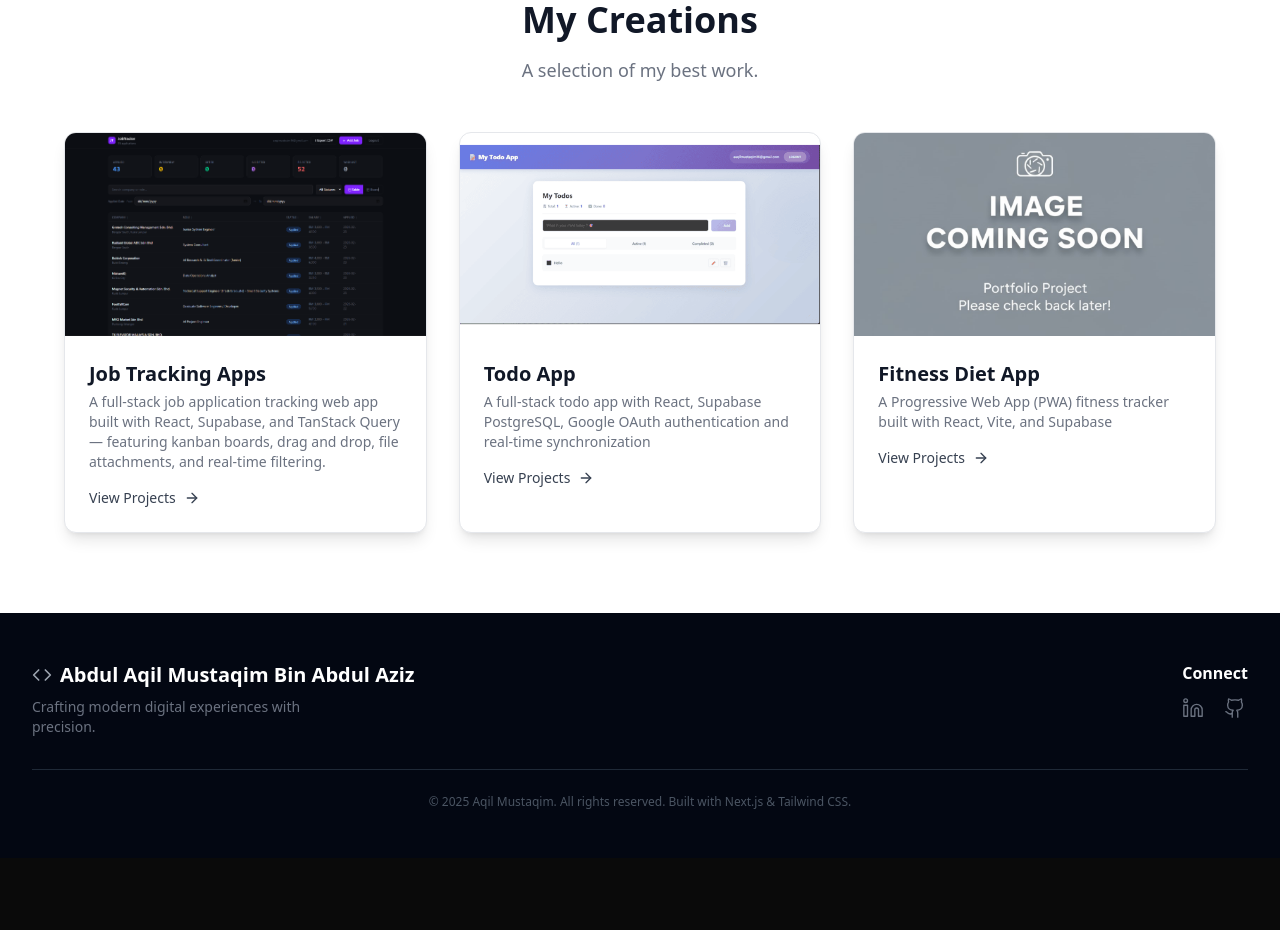
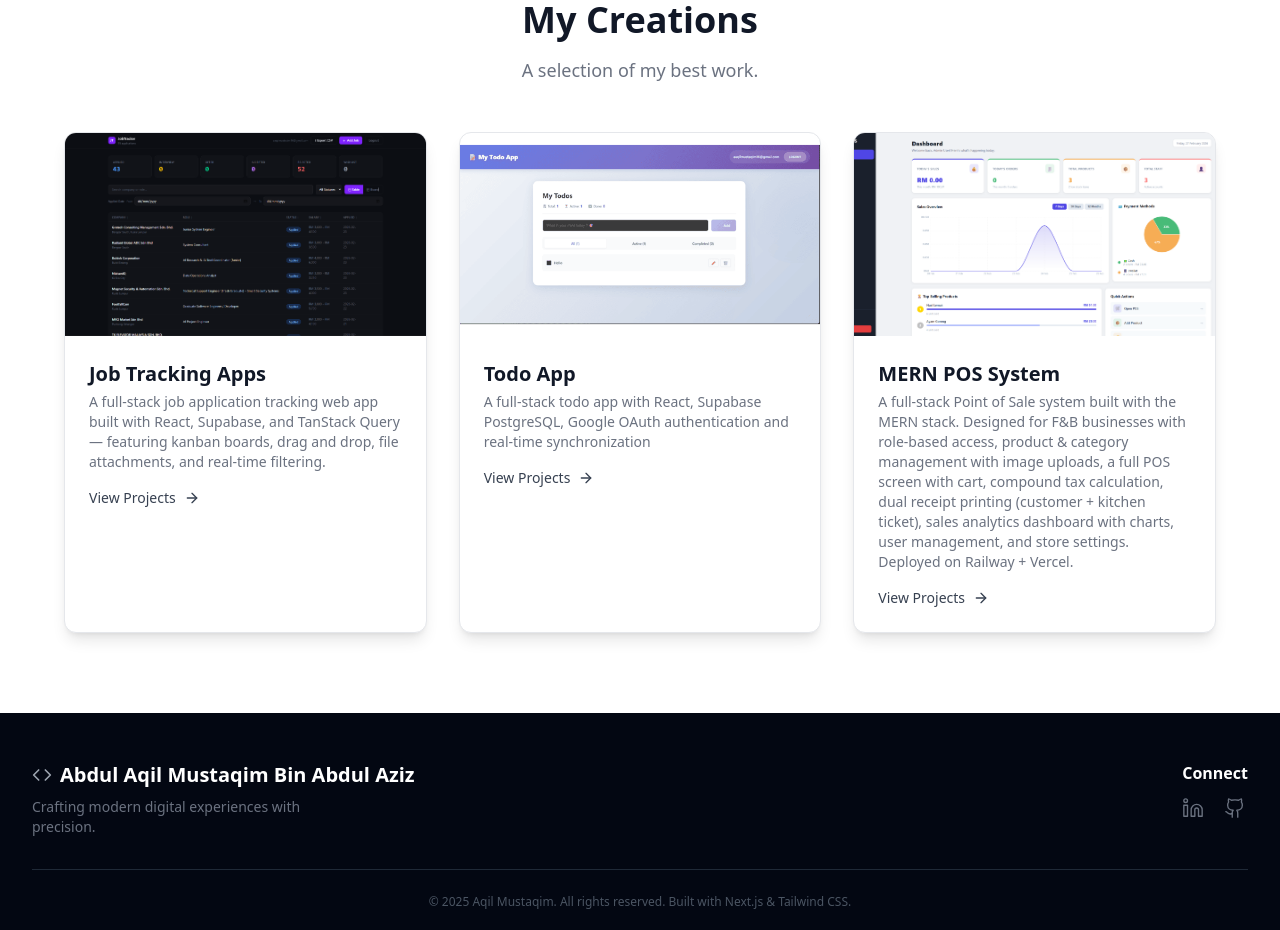
Before and after one commit to AqilMustaqim10/enhanced-portfolio, a Next.js app: page / in a window 1280 px wide. Shown: the part 1280-2210 px from the top of the page. Before the commit the page ends 2138 px from the top, so only its background shows below. Built offline with nearby package versions, Linux system fonts and the light colour scheme.

Commit message:
updated projects

```diff
--- a/src/app/page.js
+++ b/src/app/page.js
@@ -70,7 +70,6 @@ const TypeAnimationComponent = ({ sequence, speed, className }) => {
   );
 };
 
-
 // Data kemahiran anda (boleh ubah atau tambah)
 const skills = [
   { name: "HTML", level: "Advanced", icon: "/icons/html.png" },
@@ -88,7 +87,6 @@ const featuredProjects = [
     description:
       "A full-stack job application tracking web app built with React, Supabase, and TanStack Query — featuring kanban boards, drag and drop, file attachments, and real-time filtering.",
     image: "/images/projects1.png",
-    // link replaced with live Vercel URL
     link: "https://job-tracker-gold-nine.vercel.app/",
   },
   {
@@ -96,14 +94,14 @@ const featuredProjects = [
     description:
       "A full-stack todo app with React, Supabase PostgreSQL, Google OAuth authentication and real-time synchronization",
     image: "/images/todo.png",
-    link: "/projects/social-dashboard",
+    link: "https://todo-app-mu-gold.vercel.app/",
   },
   {
-    title: "Fitness Diet App",
+    title: "MERN POS System",
     description:
-      "A Progressive Web App (PWA) fitness tracker built with React, Vite, and Supabase",
-    image: "/images/soon.jpg",
-    link: "/projects/my-portfolio",
+      "A full-stack Point of Sale system built with the MERN stack. Designed for F&B businesses with role-based access, product & category management with image uploads, a full POS screen with cart, compound tax calculation, dual receipt printing (customer + kitchen ticket), sales analytics dashboard with charts, user management, and store settings. Deployed on Railway + Vercel.",
+    image: "/images/projects3.png",
+    link: "https://mern-pos-phi.vercel.app/login",
   },
 ];
 
@@ -195,10 +193,12 @@ export default function Home() {
           />
 
           <p className="text-lg font-light mb-10 text-gray-600 max-w-lg text-justify">
-            Fresh graduate in Information Technology (Business Computing) with hands-on experience in
-            manual software testing and basic web development. Skilled in HTML, CSS, JavaScript, PHP,
-            and SQL fundamentals, with exposure to test case preparation, bug reporting, and system
-            validation. Detail-oriented and quick to adapt to new technologies and workflows
+            Fresh graduate in Information Technology (Business Computing) with
+            hands-on experience in manual software testing and basic web
+            development. Skilled in HTML, CSS, JavaScript, PHP, and SQL
+            fundamentals, with exposure to test case preparation, bug reporting,
+            and system validation. Detail-oriented and quick to adapt to new
+            technologies and workflows
           </p>
 
           <div className="flex flex-col md:flex-row gap-4 justify-center md:justify-start">
@@ -309,7 +309,11 @@ export default function Home() {
                     src={project.image}
                     alt={project.title}
                     // Menggunakan gaya CSS untuk mencapai kesan 'layout="fill"' dan 'objectFit="cover"'
-                    style={{ width: "100%", height: "100%", objectFit: "cover" }}
+                    style={{
+                      width: "100%",
+                      height: "100%",
+                      objectFit: "cover",
+                    }}
                     className="transition-transform duration-500 group-hover:scale-110"
                     onError={(e) => {
                       e.target.onerror = null;
--- a/src/app/projects/page.jsx
+++ b/src/app/projects/page.jsx
@@ -13,7 +13,7 @@ import {
   Settings,
 } from "lucide-react";
 
-// --- Data Placeholder Projek ---
+// --- Data Placeholder Project ---
 const projects = [
   {
     title: "Job Tracking Apps",
@@ -29,18 +29,18 @@ const projects = [
     description:
       "A full-stack todo application built with React and Vite, featuring Supabase PostgreSQL backend with row-level security, Google OAuth and email authentication, real-time data synchronization, optimistic UI updates, and deployed on Vercel with automated CI/CD.",
     techStack: ["React", "CSS", "PostgreSQL"],
-    imageUrl: "/images/soon.jpg",
+    imageUrl: "/images/todo.png",
     liveLink: "https://todo-app-mu-gold.vercel.app/",
-    githubLink: "https://github.com/AqilMustaqim10/todo-app.git",
+    githubLink: "https://github.com/AqilMustaqim10/todo-app",
   },
   {
-    title: "Fitness Diet App",
+    title: "MERN POS SYSTEM",
     description:
-      "A beautiful, installable web app for tracking calories, workouts, and weight. Built with React, Vite, and Supabase. Features real-time data sync, offline support, and a modern pink-themed UI with smooth animations. Fully responsive and PWA-enabled for native app-like experience.",
-    techStack: ["React", "Vite", "Supabase", "PWA"],
-    imageUrl: "/images/soon.jpg",
-    liveLink: "https://fitness-diet-app-sigma.vercel.app/",
-    githubLink: "https://github.com/AqilMustaqim10/fitness-diet-app.git",
+      "A full-stack Point of Sale system built with the MERN stack. Designed for F&B businesses with role-based access, product & category management with image uploads, a full POS screen with cart, compound tax calculation, dual receipt printing (customer + kitchen ticket), sales analytics dashboard with charts, user management, and store settings. Deployed on Railway + Vercel.",
+    techStack: ["React", "Vite", "Node.js", "Express.js", "MongoDB"],
+    imageUrl: "/images/projects3.png",
+    liveLink: "https://mern-pos-phi.vercel.app/login",
+    githubLink: "https://github.com/AqilMustaqim10/mern-pos",
   },
 ];
 
```
Also changed, not shown: public/images/projects3.png (added).
